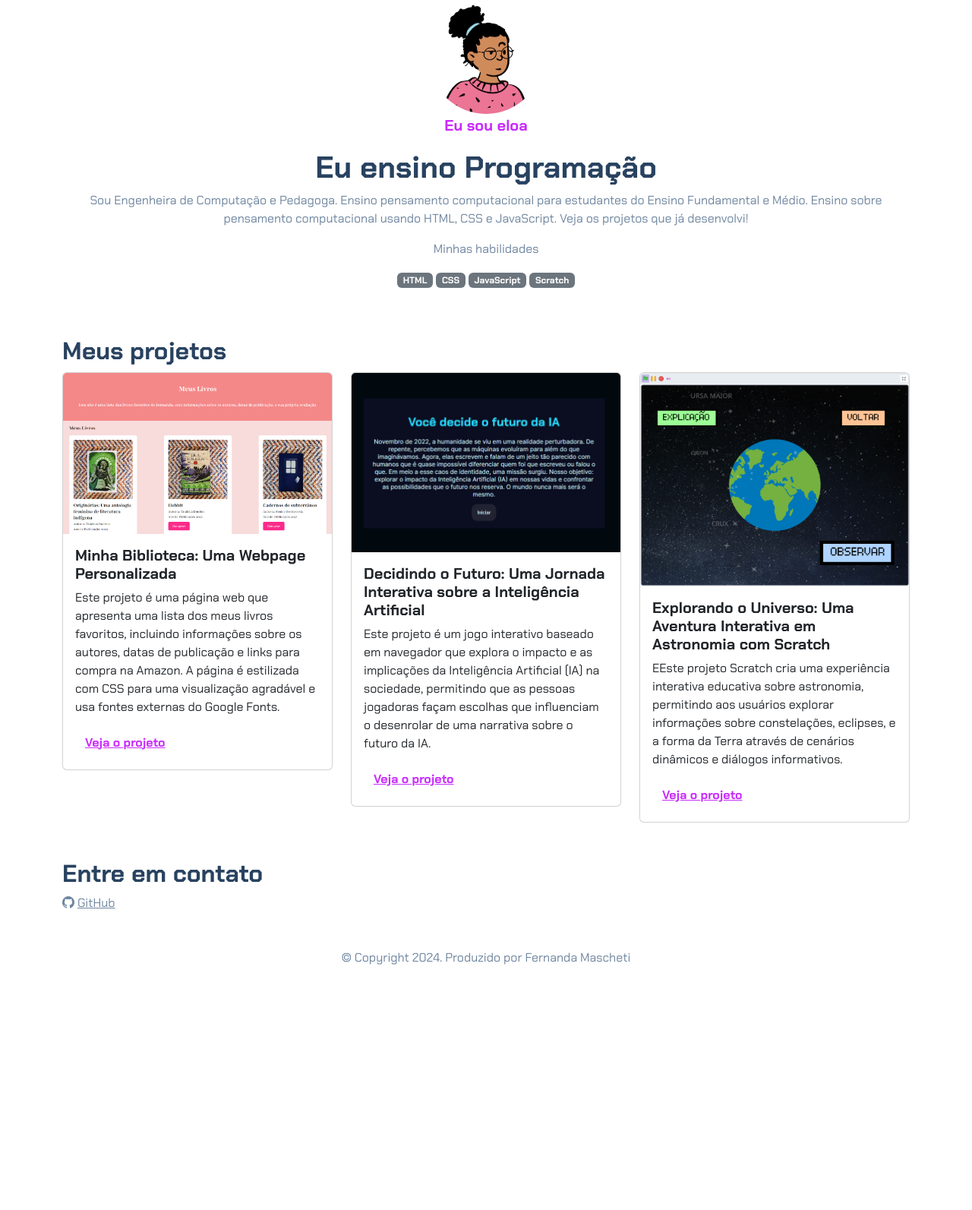
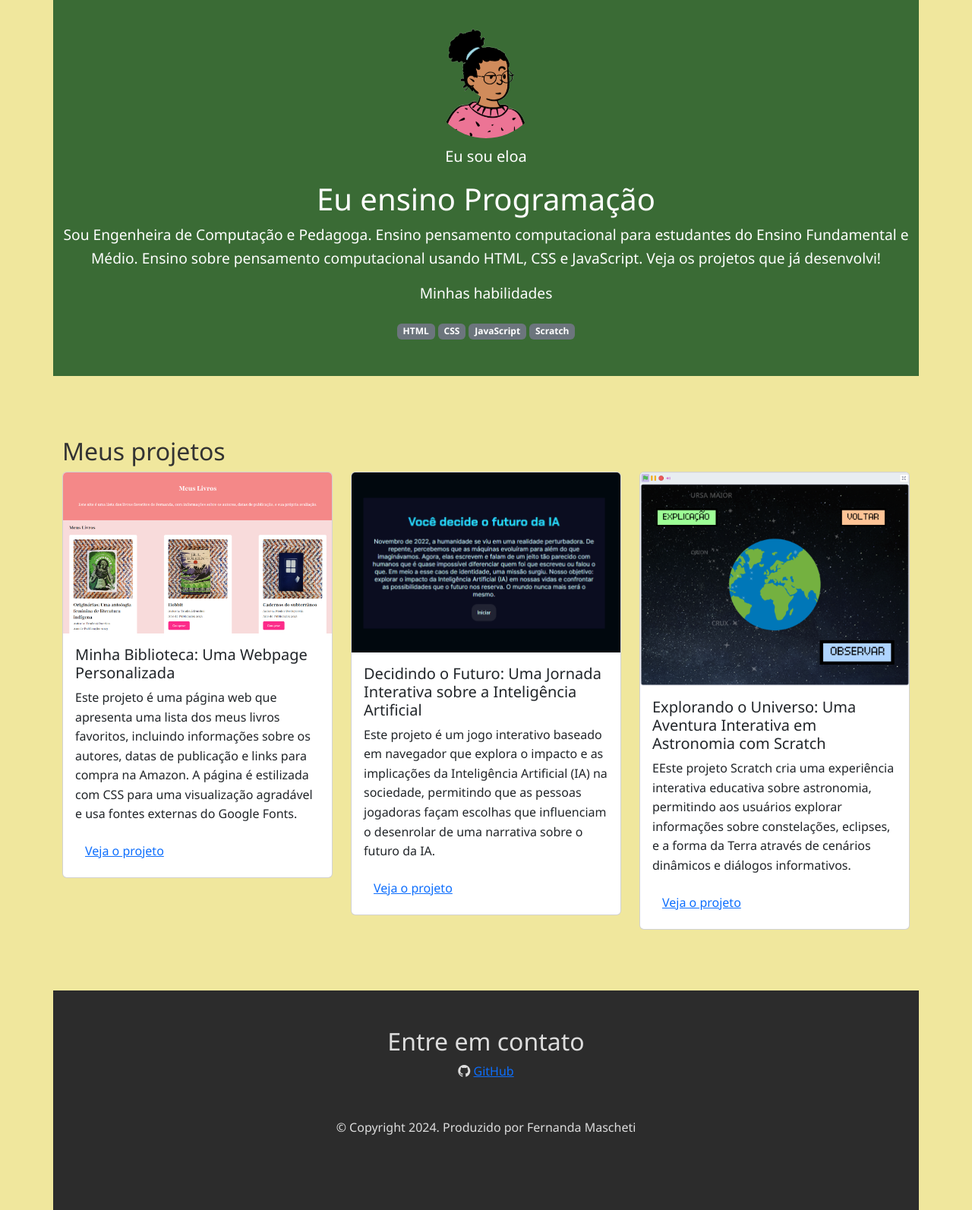
Before and after one commit to eloalaverde/meu-portifolio, a plain HTML site: page index.html in a window 1280 px wide. Shown: the whole page at 76% size. Before the commit the page ends 1369 px from the top, so only its background shows below. Drawn offline with nearby package versions, Linux system fonts and the light colour scheme.

Commit message:
Update style.css

```diff
--- a/style.css
+++ b/style.css
@@ -1,30 +1,67 @@
-@import url('https://fonts.googleapis.com/css2?family=Chakra+Petch:ital,wght@0,300;0,400;0,500;0,600;0,700;1,300;1,400;1,500;1,600;1,700&display=swap');
-
-:root {
-    --cor-principal: #6E859F;
-    --cor-secundaria: #284260;
-    --cor-destaque: #C92BFC;
+/* Reset básico */
+* {
+  margin: 0;
+  padding: 0;
+  box-sizing: border-box;
 }
 
 body {
-    font-family: 'Chakra Petch', sans-serif;
-    color: var(--cor-principal);
+  font-family: 'Segoe UI', sans-serif;
+  background-color: #f0e79d;
+  color: #333;
+  line-height: 1.6;
 }
 
-h1, h2, h5 {
-    color: var(--cor-secundaria);
-    font-weight: 700;
+header {
+  background-color: #3a6b35;
+  color: white;
+  padding: 2rem;
+  text-align: center;
 }
 
-.lead, .btn-link {
-    color: var(--cor-destaque);
-    font-weight: 700;
+header h1 {
+  font-size: 2.5rem;
 }
 
-a, .btn-link:hover {
-    color: var(--cor-principal)
+header p {
+  font-size: 1.2rem;
+  margin-top: 0.5rem;
 }
 
-a:hover{
-    color: var(--cor-destaque);
+main {
+  padding: 2rem;
+  max-width: 1000px;
+  margin: auto;
 }
+
+.content {
+  background-color: #ffffff;
+  border-left: 6px solid #3a6b35;
+  padding: 1.5rem;
+  margin-bottom: 2rem;
+  box-shadow: 0 2px 5px rgba(0,0,0,0.05);
+}
+
+.content h2 {
+  color: #2f4f4f;
+  margin: 1rem 0 0.5rem;
+}
+
+.content p {
+  margin-bottom: 1rem;
+}
+
+.content img {
+  width: 100%;
+  height: auto;
+  border-radius: 10px;
+  margin-bottom: 1rem;
+}
+
+footer {
+  background-color: #2c2c2c;
+  color: #ddd;
+  text-align: center;
+  padding: 1rem;
+  margin-top: 3rem;
+}
```
